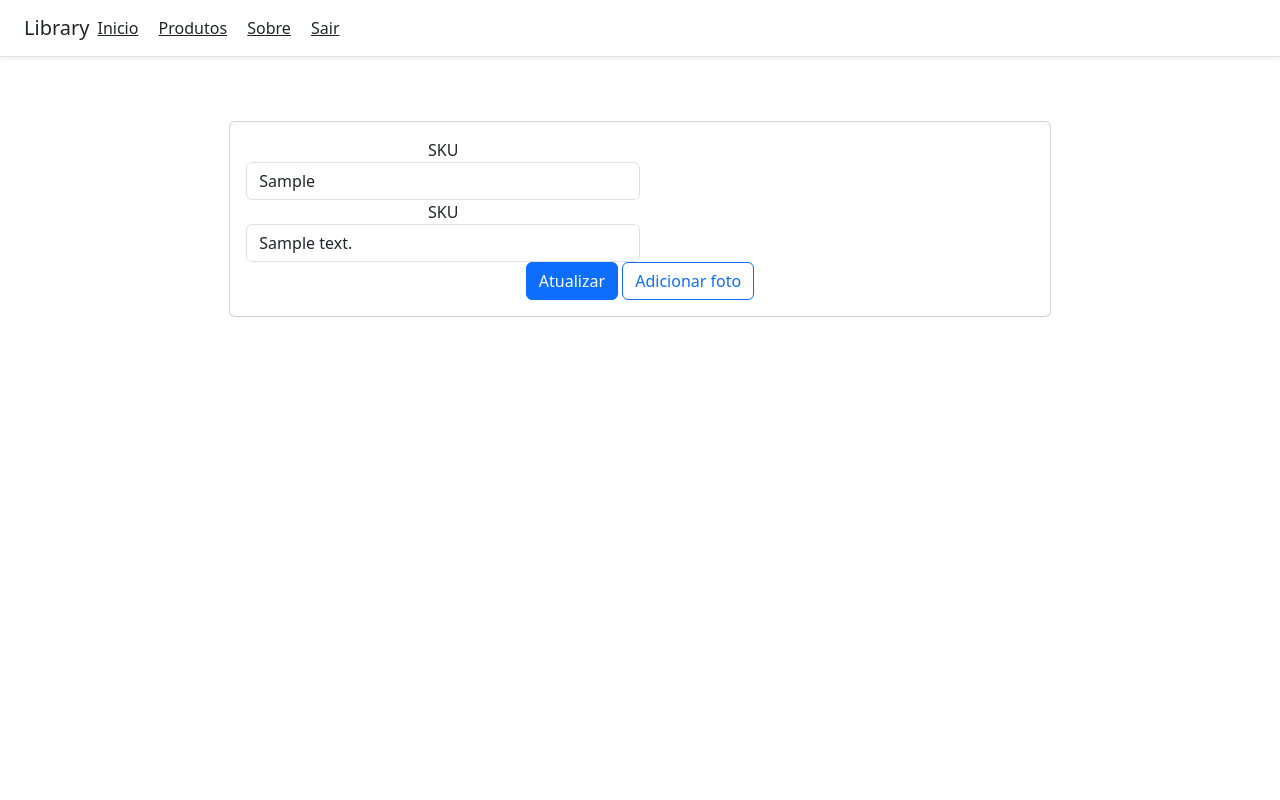
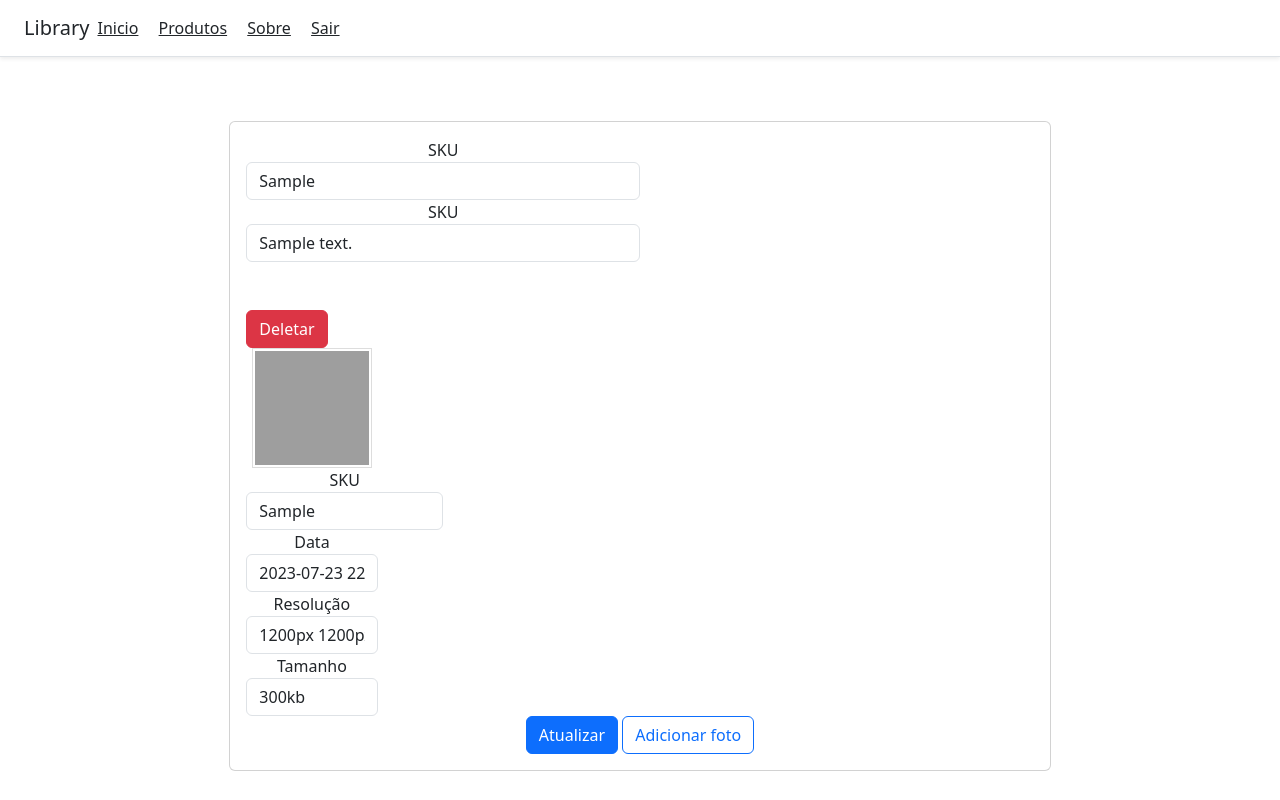
Before and after one commit to douglascarlos-dev/Product-Library, a PHP site: template view/products_edit.php in a window 1280 px wide. Run offline with PHP 8.4, Linux system fonts and the light colour scheme; the template is opened without the code that fills it: most values are stand-ins (such as "Sample title", 1, 10 or a date in 2020); some libraries are stand-ins or nearby versions; grey boxes are pictures that could not be loaded.

Commit message:
:zap: Criação da classe photo

```diff
--- a/controller/ProductsController.php
+++ b/controller/ProductsController.php
@@ -1,6 +1,7 @@
 <?php
 
 require_once 'model/productsModel.php';
+require_once 'model/photoModel.php';
 
 class ProductsController {
 
@@ -25,6 +26,9 @@ class ProductsController {
         $products = new Products();
         $products->setStockKeepingUnit($stock_keeping_unit);
         $products = $products->products_list();
+        $photo = new Photo();
+        $photo->setStockKeepingUnit($stock_keeping_unit);
+        $photo = $photo->post_photo_list();
         require_once 'view/products_edit.php';
     }
 
--- a/view/products_edit.php
+++ b/view/products_edit.php
@@ -14,7 +14,7 @@
     }
 
     .thumbnail {
-        border-radius: 50%;
+        border-radius: 0%;
         display: block;
         padding: 2px;
         line-height: 1.42857143;
@@ -57,12 +57,49 @@ function Mask($mask,$str){
       <input type="text" class="form-control" id="inputDescricao" name="descricao" value="<?php echo $products->getDescription(); ?>" maxlength="100">
       </div>
     </div>
+
+<?php
+foreach($photo as &$photo_value):
+?>
+
+    <div class="form-row">
+        <div class="form-group col-md-1">
+        <br><br><a class="btn btn-danger" href="" role="button">Deletar</a>
+        </div>
+        <div class="form-group col-md-2">
+          <center><img src="<?php echo URLROOT; ?>/foto/<?php echo $products->getStockKeepingUnit(); ?>/<?php echo $photo_value->getName()."?t=".time(); ?>" alt="Image preview" class="thumbnail" width="120" height="120"></center>
+        </div>
+
+        <div class="form-group col-md-3">
+            <label for="inputSku">SKU</label>
+            <input type="text" class="form-control" id="inputSku" name="sku" value="<?php echo $products->getStockKeepingUnit(); ?>" maxlength="100" readonly>
+        </div>
+        <div class="form-group col-md-2">
+            <label for="inputSku">Data</label>
+            <input type="text" class="form-control" id="inputSku" name="sku" value="2023-07-23 22:03:11" maxlength="100" readonly>
+        </div>
+        <div class="form-group col-md-2">
+            <label for="inputSku">Resolução</label>
+            <input type="text" class="form-control" id="inputSku" name="sku" value="1200px 1200px" maxlength="100" readonly>
+        </div>
+        <div class="form-group col-md-2">
+            <label for="inputSku">Tamanho</label>
+            <input type="text" class="form-control" id="inputSku" name="sku" value="300kb" maxlength="100" readonly>
+        </div>
+
+    </div>
+
+<?php
+endforeach;
+?>
+
 <button type="submit" class="btn btn-primary">Atualizar</button>
 <a class="btn btn-outline-primary" id="newPhoto" href="<?php echo URLROOT; ?>/photo/new/<?php echo $products->getStockKeepingUnit(); ?>" role="button">Adicionar foto</a>
 </form>
 </div>
 </div>
 </div>
+
 <script type="text/javascript" src="<?php echo URLROOT; ?>/js/jquery-3.5.1.slim.min.js"></script>
 <script src="<?php echo URLROOT; ?>/js/bootstrap.bundle.min.js" crossorigin="anonymous"></script>
 </body>
```
Also changed, not shown: model/photoModel.php (+8 -8 lines), 1 other file.
